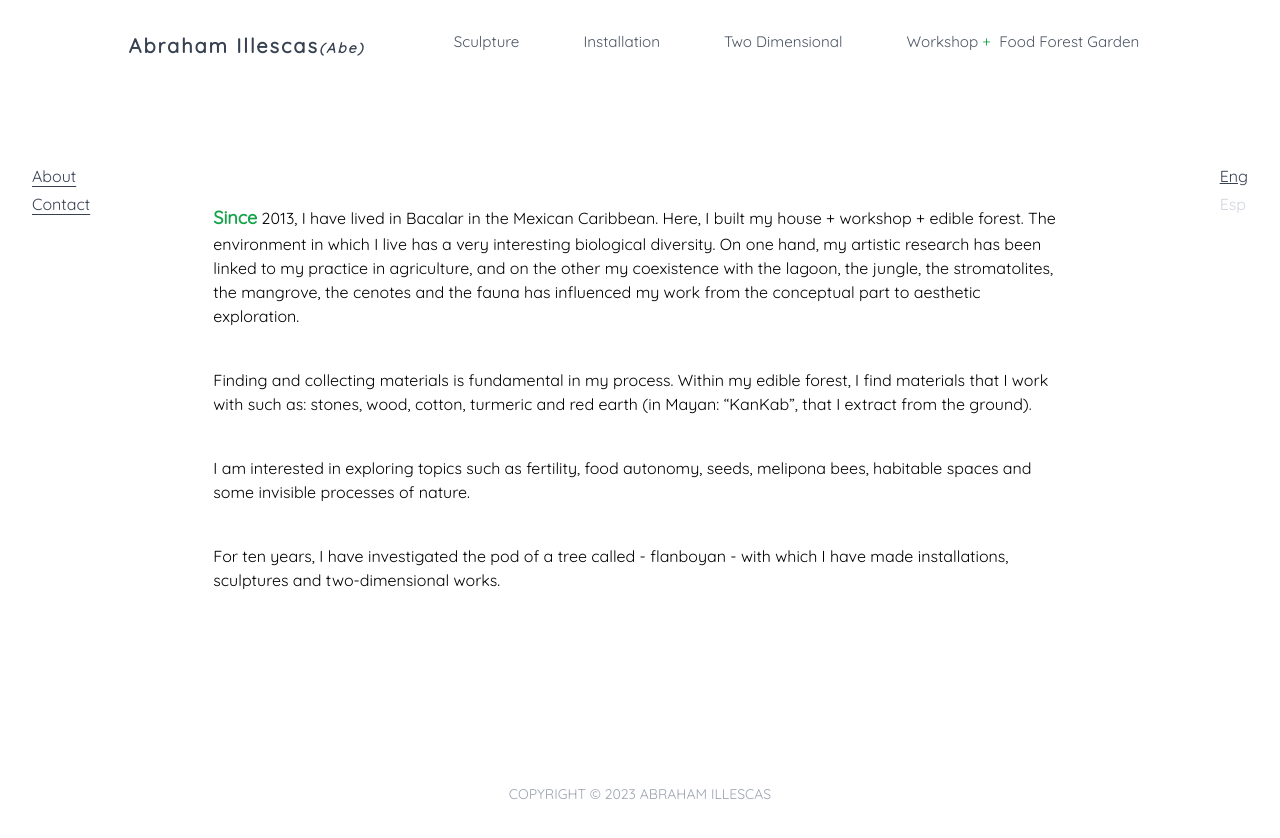
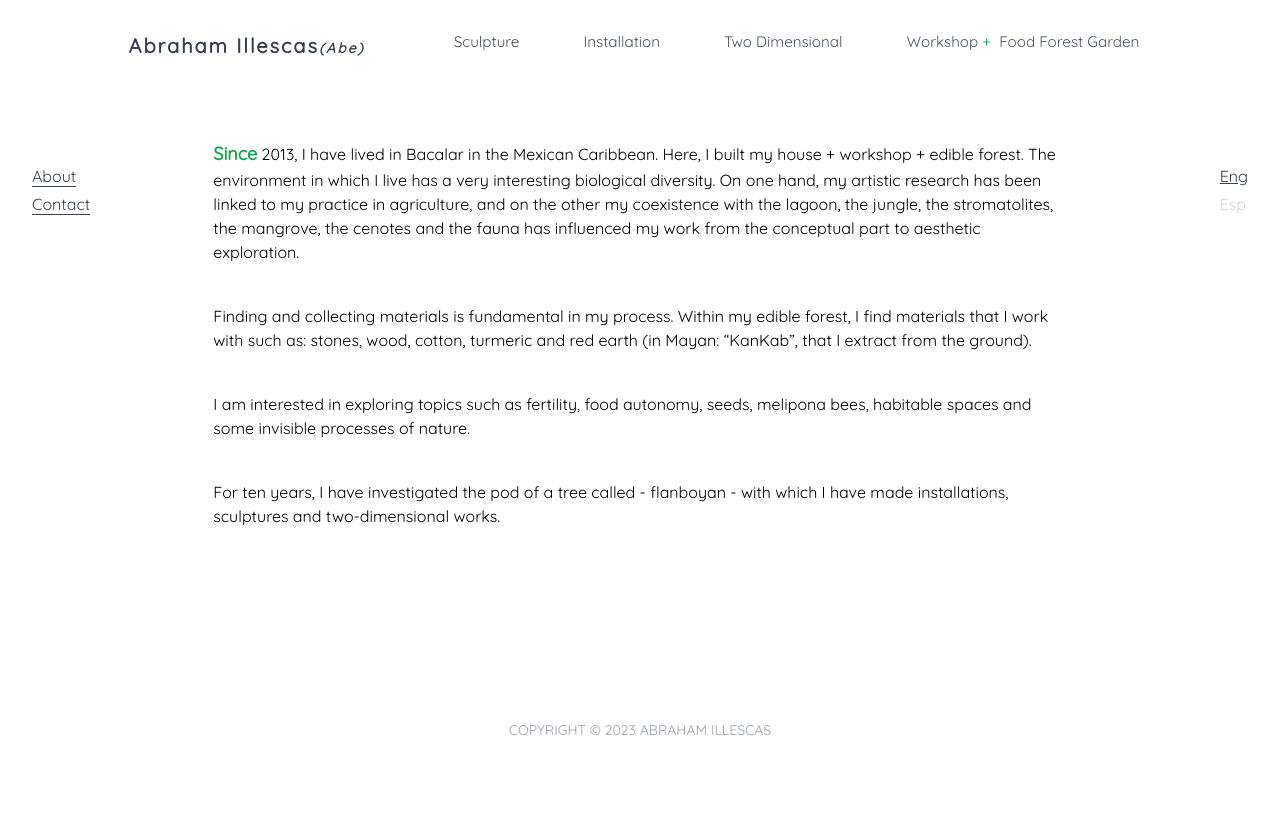
Before and after one commit to r-n-wata/abeSite, a React (Create React App) app: page /about in a window 1280 px wide. Shown: the top 838 px of the page. After the commit the page ends 800 px from the top, so only its background shows below. Built offline with nearby package versions, Linux system fonts and the light colour scheme.

Commit message:
styling changes

```diff
--- a/src/components/molecules/Gallery.tsx
+++ b/src/components/molecules/Gallery.tsx
@@ -43,7 +43,7 @@ function Gallery({ images }: Images) {
 
   return (
     <>
-      <div className="w-full flex justify-center mt-10 mobile:mt-6">
+      <div className="w-full flex justify-center  mobile:mt-6">
         <div className="grid grid-cols-2 gap-2 w-1/2 mobile:w-3/4 mobile:gap-1">
           {images.map((image, i) => {
             return (
--- a/src/components/molecules/Header/Header.tsx
+++ b/src/components/molecules/Header/Header.tsx
@@ -20,7 +20,7 @@ function Header() {
 
   console.log(showMenu);
   return (
-    <header className="mobile:-mx-16 mobile:mt-4 mobile:pl-4 flex justify-around mt-8 mx-28 text-gray-800 z-10">
+    <header className="mobile:-mx-16 mobile:mt-4 mobile:pl-4 flex justify-around mt-8 mx-28 text-gray-800 z-10 pb-20 mobile:pb-6">
       <Link to="/">
         <Title addClass="mobile:text-[0.7rem] " />
       </Link>
@@ -62,7 +62,7 @@ function Header() {
             <SideNav
               navs={leftNavs}
               styles="mobile:flex  "
-              liStyles="py-4 mobile:hover:bg-gray-100 w-[100%] pl-4"
+              liStyles="py-4 mobile:hover:bg-gray-100 w-[100%] pl-4 -mb-6"
             >
               <span className="block max-w-0 group-hover:max-w-full transition-all duration-500 h-0.5 bg-gray-600 "></span>
             </SideNav>
--- a/src/components/organisms/About.tsx
+++ b/src/components/organisms/About.tsx
@@ -10,18 +10,18 @@ function About() {
   const { navs: leftNavs } = SideNavLinks();
   const p1 = t('aboutParagraphOne').split(' ');
   return (
-    <section>
+    <section className="relative h-screen w-screen overflow-x-hidden ">
       <Header />
-      <main>
-        <main className="mb-20 relative">
+
+      <main className="mb-20 relative overflow-y-scroll">
         <SideNav
           navs={leftNavs}
-            styles="left-8 text-gray-500 fixed top-[20%] mobile:hidden "
+          styles="left-8 text-gray-500 fixed top-[20%] mobile:hidden h-screen"
           liStyles="underline underline-offset-4	"
         />
         {/* <LanguageToggleButton styles="mobile:hidden" /> */}
 
-          <div className="flex flex-col justify-center items-center mt-36 pb-28 mobile:text-[0.86rem] mobile:mt-10 mobile:pb-12">
+        <div className="flex flex-col justify-center items-center  pb-28 mobile:text-[0.86rem]  mobile:pb-12">
           <div className="w-8/12 mobile:w-3/4">
             <p className="">
               <span className="text-green-600 text-lg font-bold mobile:text-[0.9rem]">
@@ -36,7 +36,6 @@ function About() {
         </div>
 
         <RightNav styles="right-8 fixed top-[20%] mobile:hidden " />
-        </main>
         <Footer addClass="mt-20" />
       </main>
     </section>
--- a/src/components/organisms/Home.tsx
+++ b/src/components/organisms/Home.tsx
@@ -31,7 +31,7 @@ function Home() {
       ) : (
         <div className="relative h-screen w-screen overflow-x-hidden ">
           <Header />
-          <main className="mb-20 relative">
+          <main className="mb-20 relative overflow-y-scroll h-screen ">
             <SideNav
               navs={leftNavs}
               styles="left-8 text-gray-500 fixed top-[20%] mobile:hidden "
--- a/src/index.css
+++ b/src/index.css
@@ -5,3 +5,7 @@
 * {
   font-family: 'Quicksand', sans-serif;
 }
+
+main {
+  overflow-y: scroll;
+}
```
Lines whose indentation alone changed are shown as unchanged.
